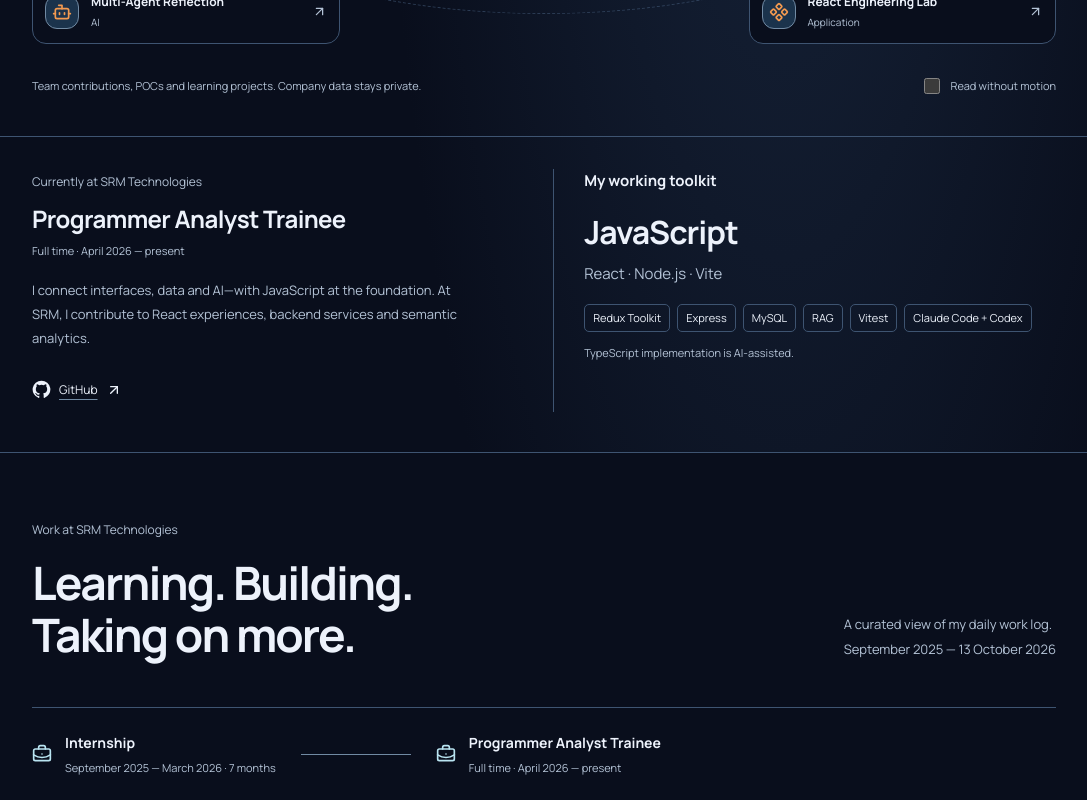
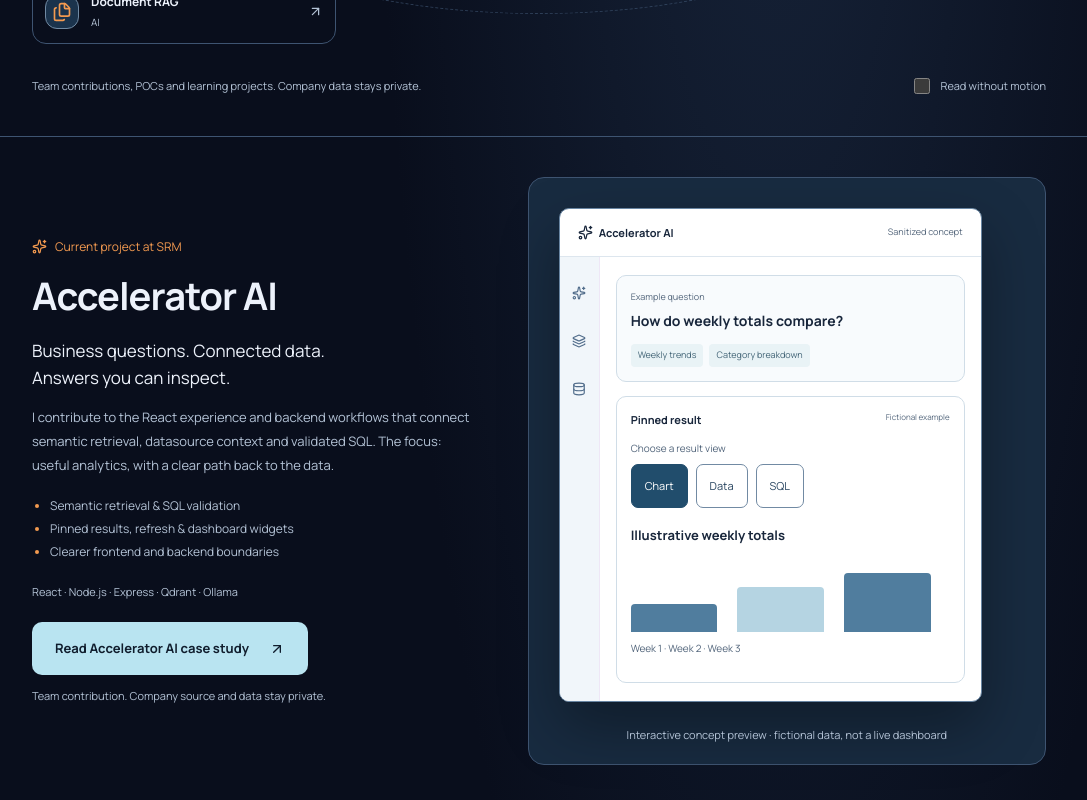
Before and after one commit to Uppen-Sharma/binay-uppen-sharma-portfolio, a Next.js app: page / in a window 1280 px wide. Shown: the part 660-1460 px from the top of the page, without its empty margins (176-1263 px from the left). Built offline with nearby package versions, Linux system fonts and the light colour scheme.

Commit message:
Feature Accelerator AI and refine reader scrollbars

```diff
--- a/app/globals.css
+++ b/app/globals.css
@@ -68,6 +68,9 @@
 }
 html {
   scroll-behavior: auto;
+  scrollbar-gutter: stable;
+  scrollbar-width: thin;
+  scrollbar-color: var(--line-strong) var(--paper);
   scroll-padding-top: calc(var(--header-height) + 24px);
   scroll-padding-bottom: 100px;
 }
@@ -1223,10 +1226,11 @@ svg {
 .project-dialog {
   padding: 0;
   border: 1px solid #627c98;
-  background: transparent;
+  background: var(--surface);
   border-radius: 20px;
   width: min(860px, calc(100% - 30px));
   max-height: 90dvh;
+  overflow: hidden;
   overscroll-behavior: contain;
   color: var(--text);
   box-shadow: 0 30px 80px #0004;
@@ -1239,6 +1243,48 @@ svg {
   background: var(--surface);
   padding: 35px 42px;
   border-radius: 20px;
+  max-height: calc(90dvh - 2px);
+  overflow-y: auto;
+  overflow-x: hidden;
+  overscroll-behavior: contain;
+  scrollbar-width: thin;
+  scrollbar-color: var(--line-strong) var(--surface);
+}
+/* Keep native wheel, touch and keyboard scrolling; no simulated scroll thumb. */
+@supports selector(::-webkit-scrollbar) {
+  html::-webkit-scrollbar,
+  .dialog-inner::-webkit-scrollbar {
+    width: 10px;
+    height: 10px;
+  }
+  html::-webkit-scrollbar-track {
+    background: var(--paper);
+  }
+  .dialog-inner::-webkit-scrollbar-track {
+    background: var(--surface);
+    margin-block: 18px;
+  }
+  html::-webkit-scrollbar-thumb,
+  .dialog-inner::-webkit-scrollbar-thumb {
+    background: var(--line-strong);
+    border: 3px solid var(--paper);
+    border-radius: 20px;
+    min-height: 40px;
+  }
+  .dialog-inner::-webkit-scrollbar-thumb {
+    border-color: var(--surface);
+  }
+  html::-webkit-scrollbar-thumb:hover,
+  .dialog-inner::-webkit-scrollbar-thumb:hover {
+    background: var(--accent);
+  }
+  html::-webkit-scrollbar-button,
+  .dialog-inner::-webkit-scrollbar-button {
+    display: none;
+    width: 0;
+    height: 0;
+    border: 0;
+  }
 }
 .dialog-top {
   display: flex;
@@ -2601,6 +2647,14 @@ h4 {
   background: var(--surface);
   padding-block: 8px;
 }
+.dialog-top::before {
+  content: "";
+  position: absolute;
+  inset: -35px -42px 0;
+  z-index: -1;
+  background: var(--surface);
+  pointer-events: none;
+}
 .dialog-inner h2 {
   font-size: 38px;
   line-height: 1.15;
--- a/app/page.tsx
+++ b/app/page.tsx
@@ -278,6 +278,52 @@ function Portfolio() {
           <span>Chennai, India</span>
         </section>
         <ProjectUniverse ref={universe} onOpen={open} />
+        <section
+          className="current-project wrap"
+          aria-labelledby="current-project-title"
+        >
+          <div className="current-project-copy">
+            <span className="current-project-status">
+              <Sparkles size={15} aria-hidden="true" /> Current project at SRM
+            </span>
+            <h2 id="current-project-title">Accelerator AI</h2>
+            <p className="current-project-lead">
+              Business questions. Connected data. Answers you can inspect.
+            </p>
+            <p>
+              I contribute to the React experience and backend workflows that
+              connect semantic retrieval, datasource context and validated SQL.
+              The focus: useful analytics, with a clear path back to the data.
+            </p>
+            <ul
+              className="current-project-focus"
+              aria-label="Contribution areas"
+            >
+              <li>Semantic retrieval &amp; SQL validation</li>
+              <li>Pinned results, refresh &amp; dashboard widgets</li>
+              <li>Clearer frontend and backend boundaries</li>
+            </ul>
+            <p className="current-project-stack">
+              React · Node.js · Express · Qdrant · Ollama
+            </p>
+            <button
+              className="button primary"
+              aria-haspopup="dialog"
+              onClick={() => open(0)}
+            >
+              Read Accelerator AI case study <ArrowUpRight size={16} />
+            </button>
+            <small className="current-project-note">
+              Team contribution. Company source and data stay private.
+            </small>
+          </div>
+          <div className="current-project-preview">
+            <AnalyticsArt />
+            <p>
+              Interactive concept preview · fictional data, not a live dashboard
+            </p>
+          </div>
+        </section>
         <section
           className="work-context wrap"
           aria-label="Current role and working toolkit"
--- a/app/project-universe.css
+++ b/app/project-universe.css
@@ -26,6 +26,100 @@
   gap: 64px;
   padding-block: 32px 40px;
   border-top: 1px solid var(--line);
+}
+.current-project {
+  display: grid;
+  grid-template-columns: minmax(0, 0.95fr) minmax(0, 1.1fr);
+  align-items: center;
+  gap: 48px;
+  padding-block: 40px 48px;
+  border-top: 1px solid var(--line);
+}
+.current-project-status {
+  display: inline-flex;
+  align-items: center;
+  gap: 8px;
+  font-size: 12px;
+  color: var(--gravity);
+}
+.current-project h2 {
+  margin-block: 12px 18px;
+  font-size: clamp(28px, 3vw, 38px);
+  letter-spacing: -1px;
+  line-height: 1.2;
+}
+.current-project-copy > p {
+  font-size: 13px;
+  line-height: 1.85;
+  color: var(--secondary);
+  max-width: 58ch;
+}
+.current-project-copy .current-project-lead {
+  font-size: 17px;
+  color: var(--text);
+  line-height: 1.6;
+  margin-bottom: 14px;
+  max-width: 35ch;
+}
+.current-project-focus {
+  padding-left: 18px;
+  margin-block: 18px;
+  font-size: 12px;
+  line-height: 1.9;
+  color: var(--secondary);
+}
+.current-project-focus li::marker {
+  color: var(--gravity);
+}
+.current-project-copy .current-project-stack {
+  font-size: 11px;
+  margin-bottom: 20px;
+}
+.current-project-note {
+  display: block;
+  font-size: 11px;
+  color: var(--secondary);
+  margin-top: 12px;
+}
+.current-project-preview {
+  min-width: 0;
+  padding: 20px;
+  border-radius: 16px;
+  background: var(--preview-canvas);
+  border: 1px solid var(--line);
+}
+.current-project-preview .analytics-art {
+  max-width: 100%;
+  transform: none;
+}
+.current-project-preview > p {
+  font-size: 11px;
+  color: var(--secondary);
+  text-align: center;
+  margin-top: 14px;
+  line-height: 1.6;
+}
+@media (max-width: 1000px) {
+  .current-project {
+    grid-template-columns: minmax(0, 1fr);
+    gap: 26px;
+  }
+  .current-project-preview {
+    max-width: 640px;
+    width: 100%;
+  }
+}
+@media (max-width: 540px) {
+  .current-project {
+    padding-block: 28px 32px;
+  }
+  .current-project-preview {
+    padding: 12px;
+  }
+  .current-project .button {
+    font-size: 12px;
+    padding-inline: 14px;
+  }
 }
 .work-context-role h2 {
   font-size: 24px;
@@ -414,6 +508,27 @@
   font-size: 11px;
   margin-top: 12px;
 }
+@media (max-width: 540px) {
+  .reader-preview {
+    padding: 10px;
+  }
+  .reader-preview .analytics-art {
+    padding: 0;
+  }
+  .reader-preview .analytics-sidebar {
+    display: none;
+  }
+  .reader-preview .analytics-main {
+    padding: 12px;
+  }
+  .reader-preview .stage-tabs {
+    flex-wrap: wrap;
+    gap: 6px;
+  }
+  .reader-preview .stage-tabs button {
+    padding-inline: 9px;
+  }
+}
 .contact-section {
   min-height: 0;
 }
--- a/app/project-universe.tsx
+++ b/app/project-universe.tsx
@@ -80,6 +80,7 @@ export const ProjectUniverse = forwardRef<
     .map((project, index) => ({ ...project, index }))
     .filter(
       (project) =>
+        project.index !== 0 &&
         (filter === "All" || filter === project.category) &&
         (project.name + " " + project.summary + " " + project.stack)
           .toLowerCase()
```
Also changed, not shown: 1 other file (tests, documents, lock files or other folders).
